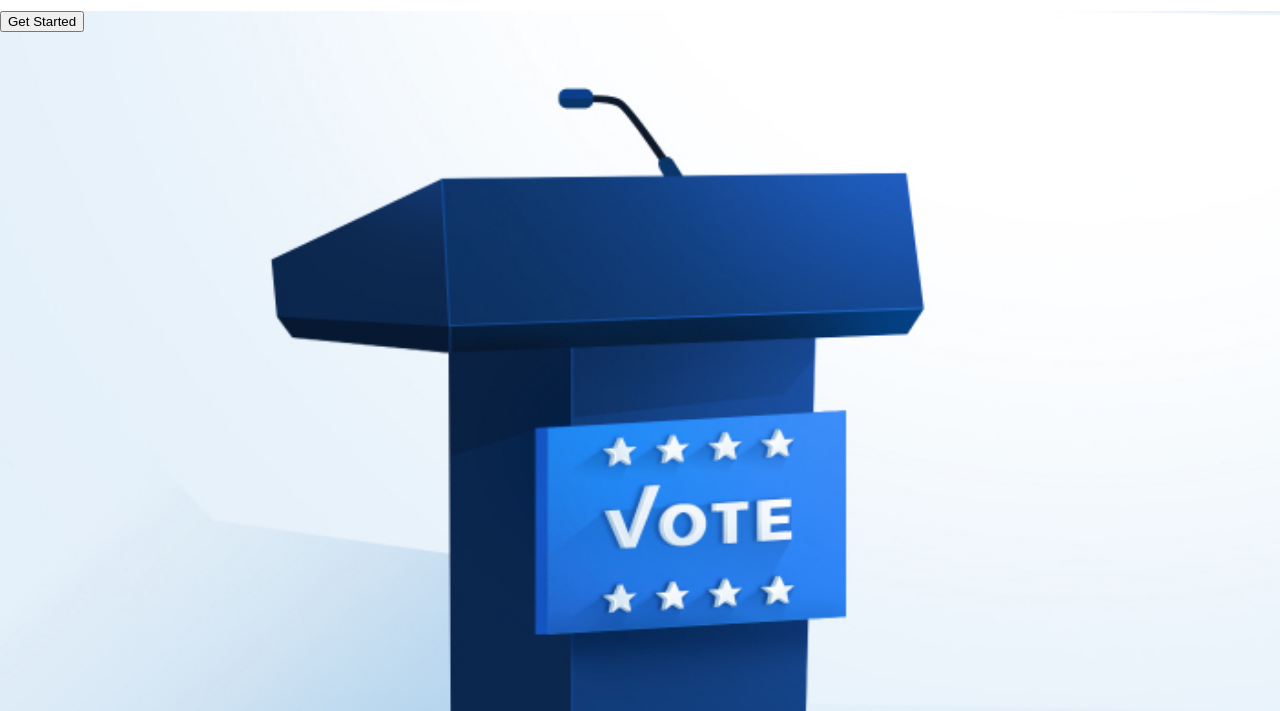
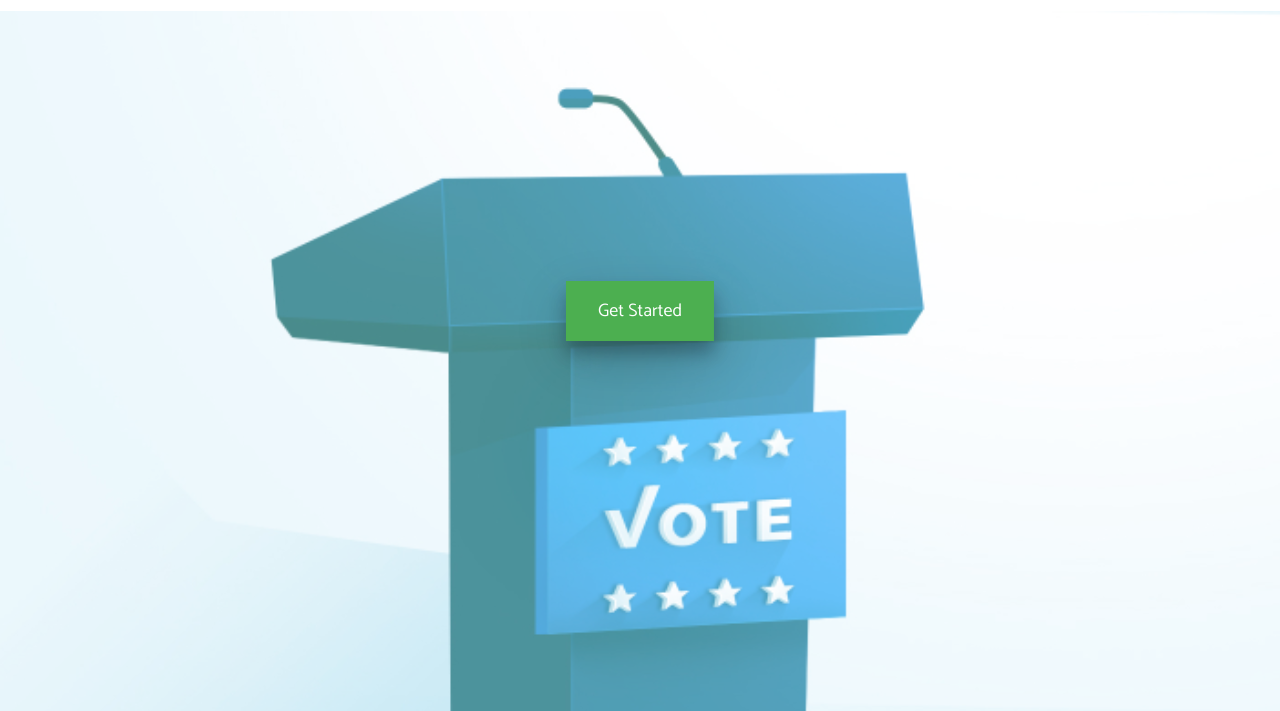
Before and after one commit to ogwurujohnson/Politico, a plain HTML site: page UI/index.html in a window 1280 px wide. Shown: the part 89-800 px from the top of the page. Drawn offline with Linux system fonts and the light colour scheme.

Commit message:
Design call to action button

```diff
--- a/UI/assets/css/style.css
+++ b/UI/assets/css/style.css
@@ -1,9 +1,10 @@
 /*
-html5doctor.com Reset Stylesheet
-v1.6.1
-Last Updated: 2010-09-17
-Author: Richard Clark - http://richclarkdesign.com
-Twitter: @rich_clark
+/**Stylesheet RESET code
+*html5doctor.com Reset Stylesheet
+*v1.6.1
+*Last Updated: 2010-09-17
+*Author: Richard Clark - http://richclarkdesign.com
+*Twitter: @rich_clark
 */
 
 html, body, div, span, object, iframe,
@@ -156,8 +157,57 @@ header .auth-button {
   width: 100%;
   height: calc(100vh - 100px);
   background-image: url('../img/election-landing.jpg');
+  background-color: #447f70;
+  background-blend-mode: screen;
   background-repeat: no-repeat;
   background-position: center;
   background-size: cover;
   display: table;
 }
+
+.auth-big-button {
+  background-color: #4CAF50; /* Green */
+  border: none;
+  color: white;
+  padding: 15px 32px;
+  text-align: center;
+  text-decoration: none;
+  display: inline-block;
+  font-family: Catamaran;
+  font-size: 18px;
+  position: absolute;
+  top: 50%;
+  left: 50%;
+  cursor: pointer;
+  transform: translate(-50%, -50%);
+  -ms-transform: translate(-50%, -50%);
+  box-shadow: 0 12px 16px 0 rgba(0,0,0,0.24), 0 17px 50px 0 rgba(0,0,0,0.19);
+}
+
+/**Button animation from w3schools*/
+.auth-big-button span {
+  cursor: pointer;
+  display: inline-block;
+  position: relative;
+  transition: 0.5s;
+}
+
+.auth-big-button span:after {
+  content: '\00bb';
+  position: absolute;
+  opacity: 0;
+  top: 0;
+  right: -10px;
+  transition: 0.5s;
+}
+
+.auth-big-button:hover span {
+  padding-right: 25px;
+}
+
+.auth-big-button:hover span:after {
+  opacity: 1;
+  right: 0;
+}
+
+/**Button Animation ended*/
```
